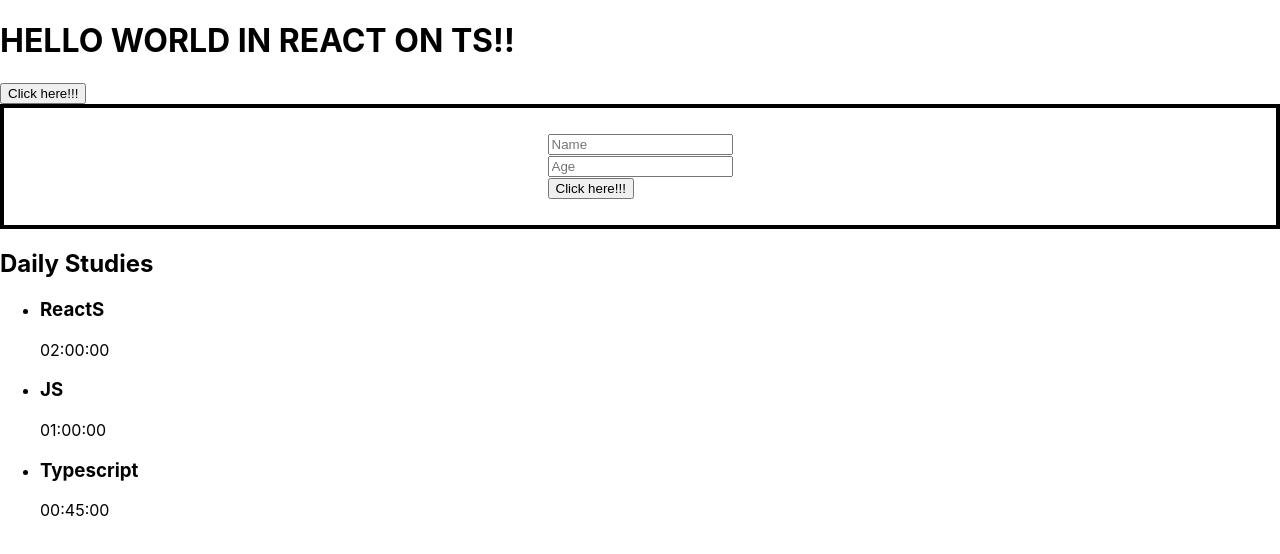
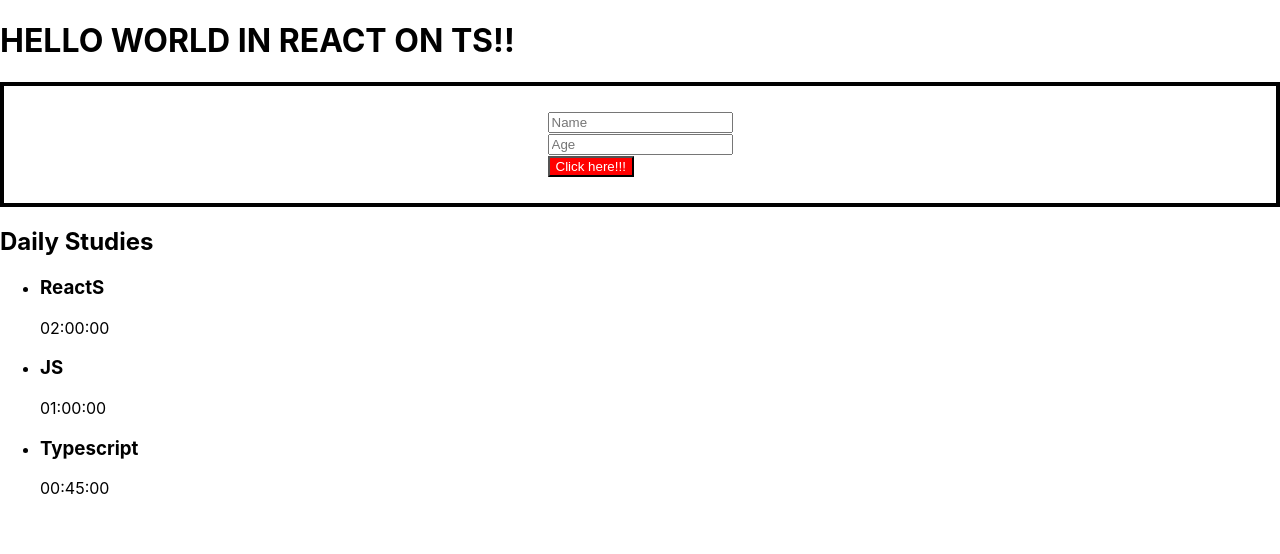
Before and after one commit to dalmasiof/alura-studies, a React (Create React App) app: page / in a window 1280 px wide. Shown: the top 554 px of the page. Built offline with nearby package versions, Linux system fonts and the light colour scheme.

Commit message:
some CSS

```diff
--- a/src/App.tsx
+++ b/src/App.tsx
@@ -1,5 +1,4 @@
 import React from 'react';
-import { Button } from './components/Botao';
 import Form from './components/Form';
 import List from './components/List';
 
@@ -8,9 +7,7 @@ function App() {
   return (
     <div className="App">
        <h1>HELLO WORLD IN REACT ON  TS!!</h1>
-       <div>
-          <Button/>
-       </div>
+
        <div>
         <Form></Form>
        </div>
--- a/src/components/Botao.tsx
+++ b/src/components/Botao.tsx
@@ -2,9 +2,13 @@ import React from "react";
 
 export class Button extends React.Component{
      render(): React.ReactNode {
+        const style = {
+            color:'white',
+            backgroundColor:'red'
+        }
          return (
             <div>
-                <button onClick={(e)=>e.preventDefault()}>
+                <button style={style} onClick={(e)=>e.preventDefault()}>
                     Click here!!!
                 </button>
             </div>
--- a/src/components/List.tsx
+++ b/src/components/List.tsx
@@ -15,18 +15,18 @@ const List = (props: Props) => {
     {
       task: "Typescript",
       time: "00:45:00",
-      }
+    },
   ];
   return (
     <aside>
       <h2>Daily Studies</h2>
       <ul>
-        {list.map((item,i) => (
+        {list.map((item, i) => (
           <li key={i}>
             <h3>{item.task}</h3>
             <span>{item.time}</span>
           </li>
-        ) )}
+        ))}
       </ul>
     </aside>
   );
```
Lines whose indentation alone changed are shown as unchanged.
